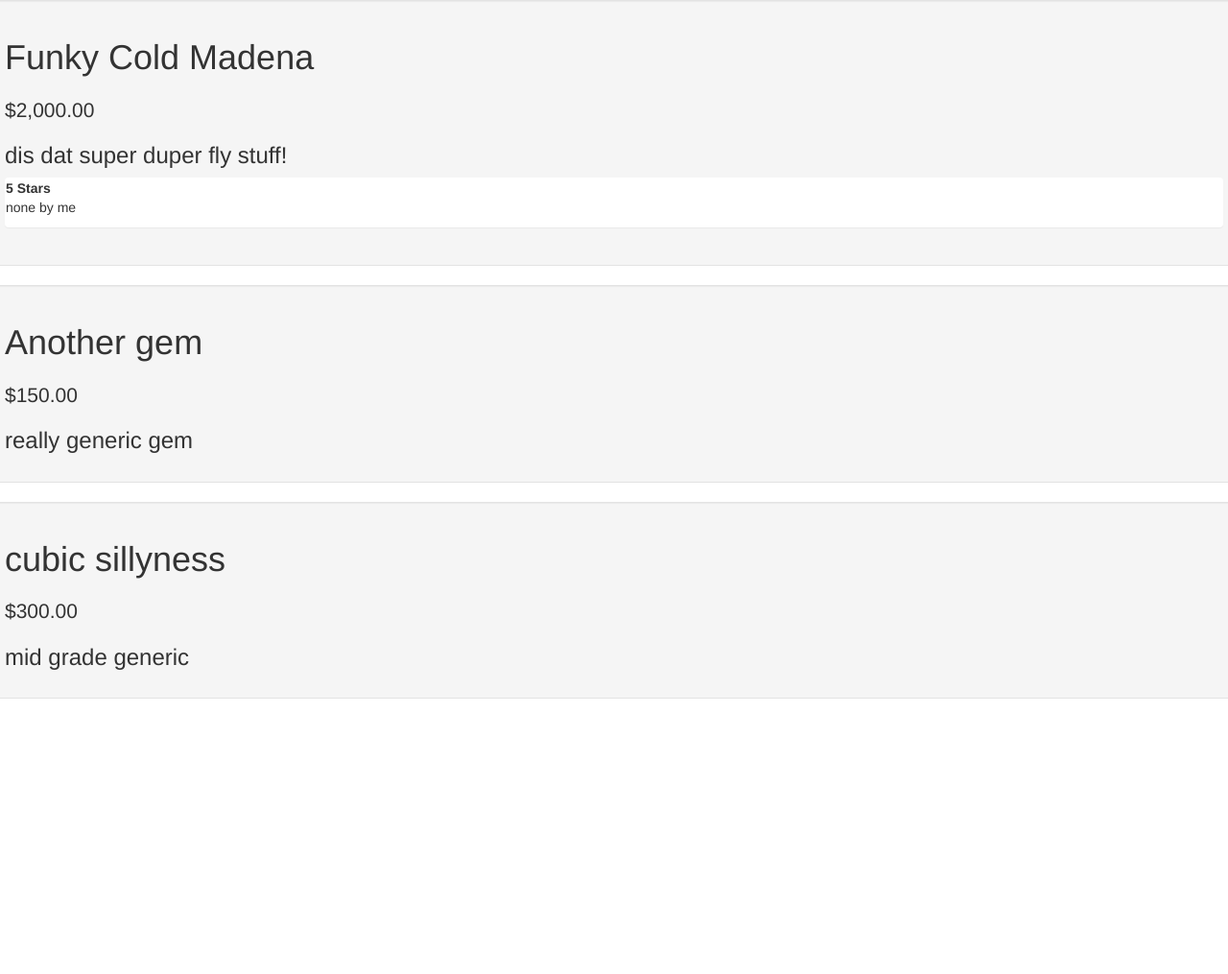
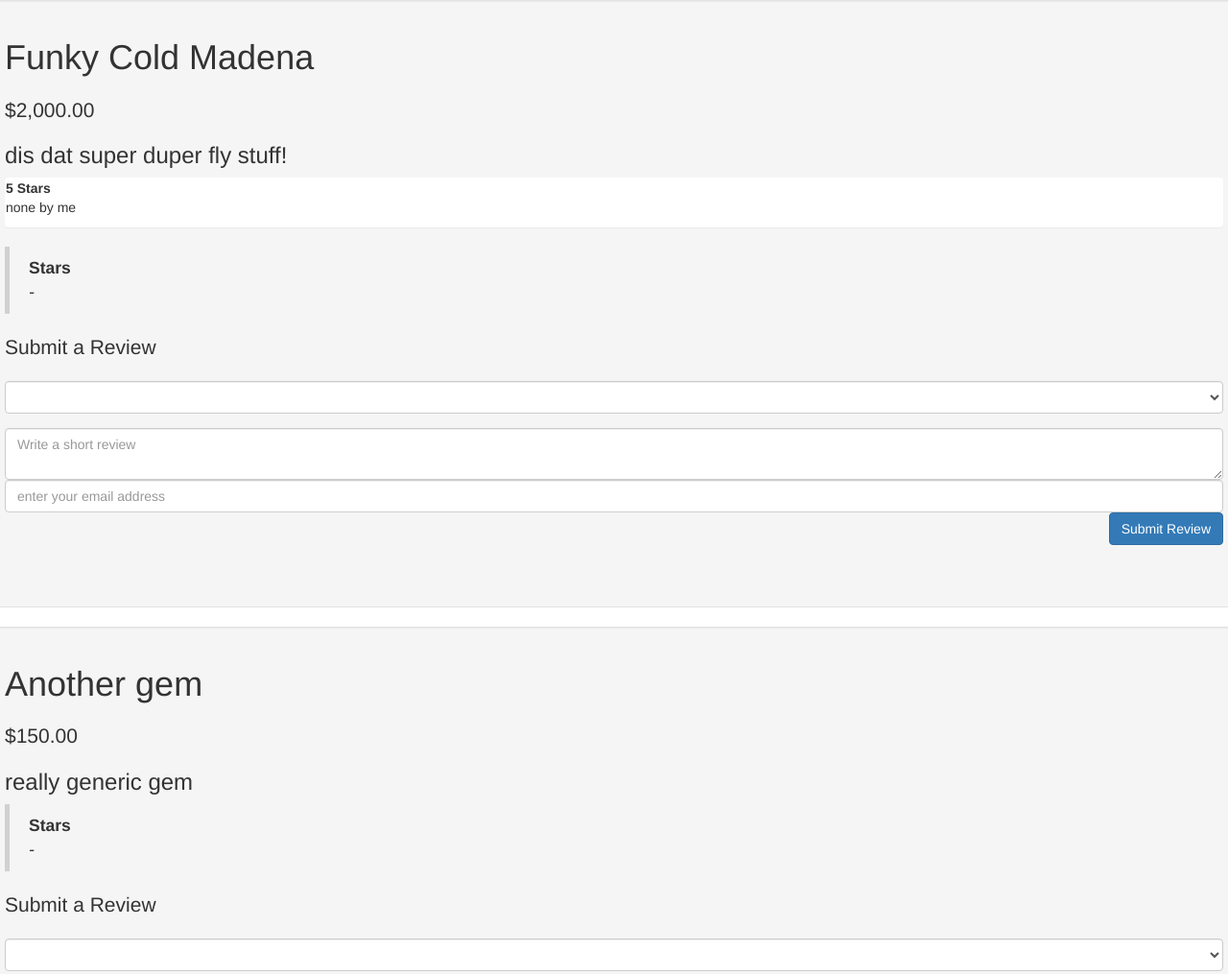
Before and after one commit to dominiquemiller/angularTest, a plain HTML site: page index.html in a window 1280 px wide. Shown: the top 1015 px of the page at 96% size. Before the commit the page ends 800 px from the top, so only its background shows below. Drawn offline with nearby package versions, Linux system fonts and the light colour scheme.

Commit message:
added review form

```diff
--- a/index.html
+++ b/index.html
@@ -18,6 +18,29 @@
         <strong> {{ review.stars}} Stars</strong>
         <p> {{ review.body}} by {{ review.author}}</p>
       </div>
+      <form name="reviewForm">
+        <!-- live preview    -->
+        <blockquote>
+          <strong> {{ review.stars }} Stars</strong>
+          {{ review.body }}
+          <cite class="clearfix">- {{ review.author }} </cite>
+        </blockquote>
+        <h4 class="lead">Submit a Review</h4>
+        <fieldset class="form-group">
+          <select ng-model="review.stars" class="form-control" ng-options="stars for stars in [5,4,3,2,1]" title="Stars">
+            <option value=" ">Rate the Product</option>
+          </select>
+        </fieldset>
+        <fieldset class="form-group">
+          <textarea ng-model="review.body" class="form-control" placeholder="Write a short review" title="Review"></textarea>
+        <fieldset>
+        <fieldset class="form-group">
+          <input type="email" ng-model="review.author" class="form-control" placeholder="enter your email address" title="Email" />
+        <fieldset>
+        <fieldset class="form-group">
+          <input type="submit" class="btn btn-primary pull-right" value="Submit Review" />
+        <fieldset>
+      </form>
     </div>
   <script src="https://ajax.googleapis.com/ajax/libs/angularjs/1.3.15/angular.min.js"></script>
   <script type="text/javascript" src="app.js"></script>
```
